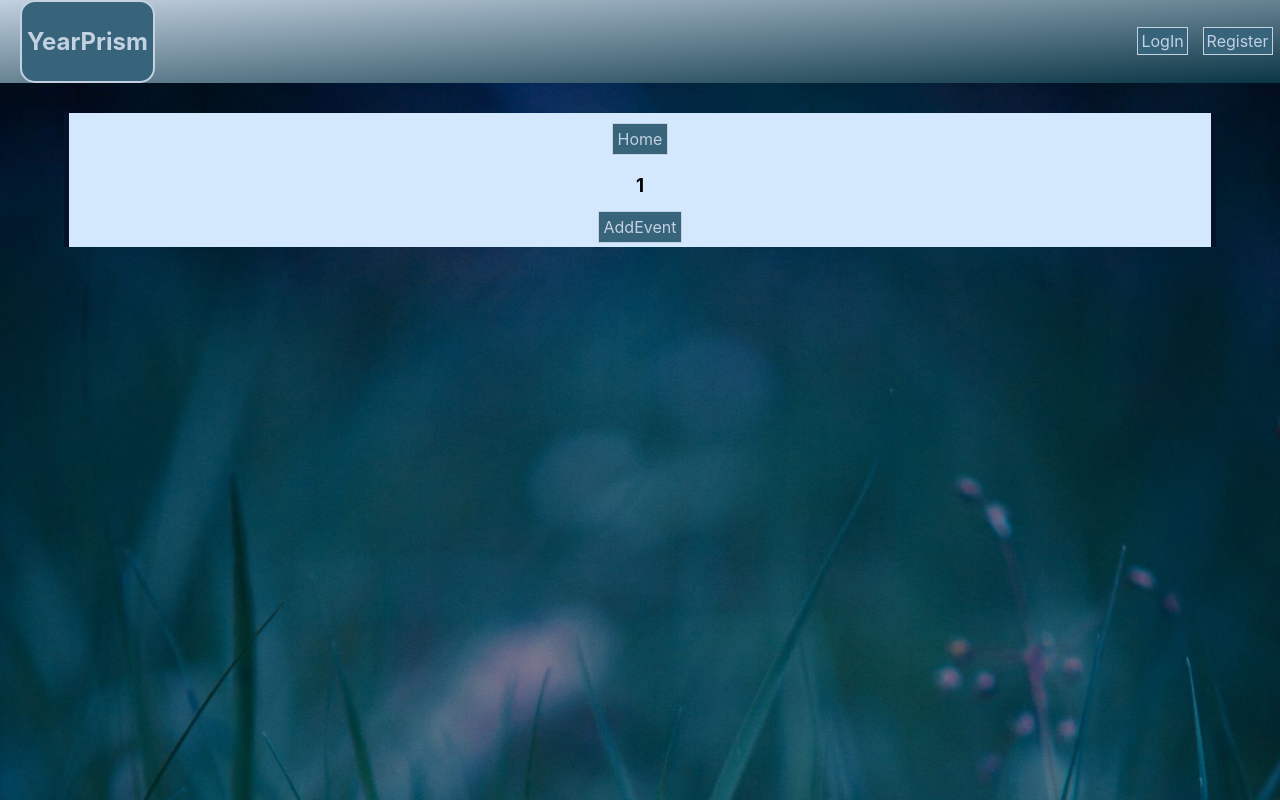
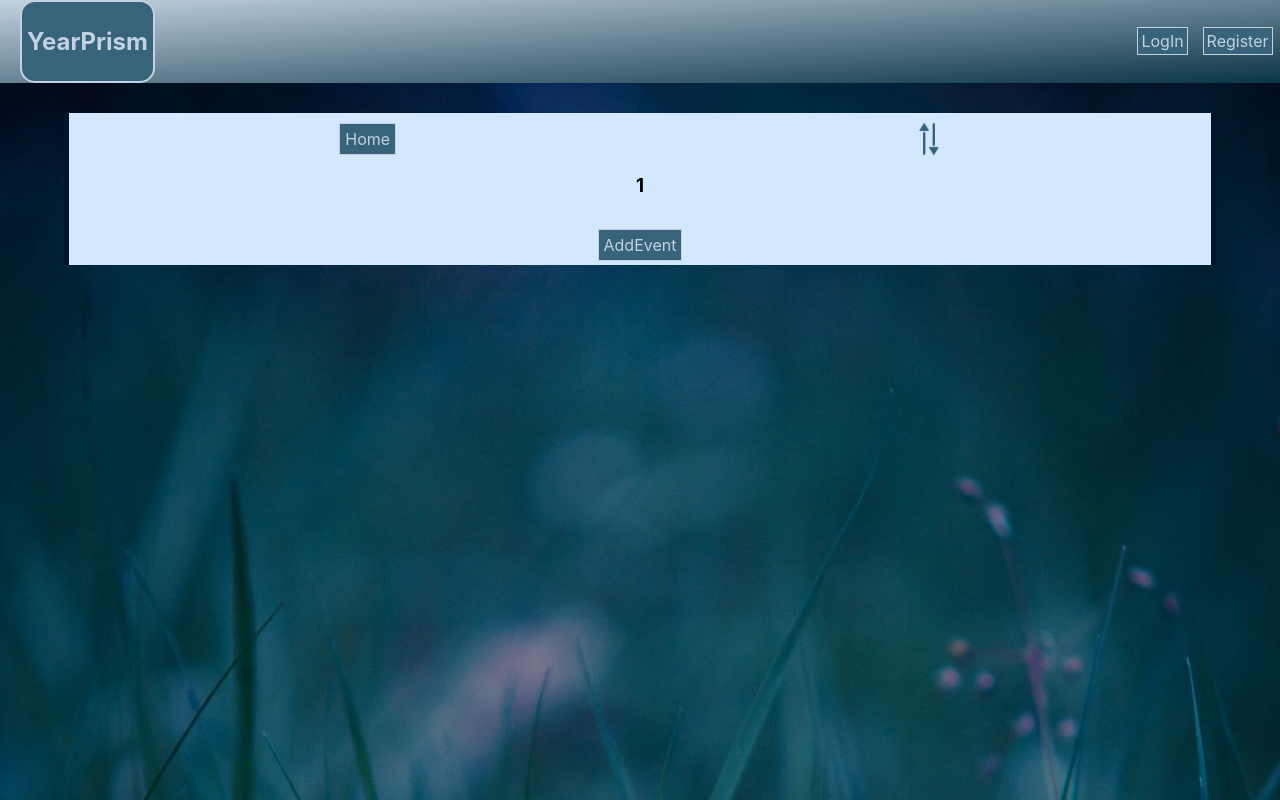
Before and after one commit to Cygnet717/YearPrism, a React (Create React App) app: page /Search/1 in a window 1280 px wide. Built offline with nearby package versions, Linux system fonts and the light colour scheme.

Commit message:
added accending/decending order change to list

```diff
--- a/src/Components/SearchResults/SearchResults.css
+++ b/src/Components/SearchResults/SearchResults.css
@@ -25,3 +25,23 @@
 .eventdiv{
     padding: 3px;
 }
+
+.OtoN{
+    display: flex;
+    flex-direction: column;
+}
+
+.NtoO{
+    display: flex;
+    flex-direction: column-reverse;
+}
+
+.home_sort{
+    display: flex;
+    justify-content: space-around;
+}
+
+.reverseIcon{
+    justify-self: flex-end;
+
+}
--- a/src/Components/SearchResults/SearchResults.js
+++ b/src/Components/SearchResults/SearchResults.js
@@ -4,6 +4,7 @@ import deleteImg from '../../Images/delete.png';
 import { Link } from 'react-router-dom';
 import UserContext from '../../Context/user-context';
 import EventsService from '../../Services/events-service';
+import reverse from '../../Images/reverse.png';
 import './SearchResults.css'
 
 export default class SearchResults extends Component{
@@ -16,6 +17,7 @@ export default class SearchResults extends Component{
     this.state ={
       categoryFilteredEvents: [],
       editSearched: 'hiddenEdit',
+      order: 'OtoN',
 			category: '',
       eventname: '',
       eventdate: '',
@@ -36,7 +38,15 @@ export default class SearchResults extends Component{
       notes: event.notes,
     })
   }
-	}
+  }
+
+  reverseOrder() {
+    if(this.state.order === 'OtoN'){
+      this.setState({ order: 'NtoO' })
+    } else {
+      this.setState({ order: 'OtoN' })
+    }
+  }
 
   filterCategoryEvents() {
     let fEvents =[]
@@ -113,7 +123,10 @@ export default class SearchResults extends Component{
     const categories = ['Achievements', 'Body Modification', 'Family', 'Home', 'Job', 'Medical', 'Pets', 'Relationship', 'School', 'Vacation', 'Other']
     return(
       <div className='mainYearViewDiv'>
-        <Link to={'/Home'} className='homenavlink'>Home</Link>
+        <div className='home_sort'>
+          <Link to={'/Home'} className='homenavlink'>Home</Link>
+          <img className='reverseIcon' src={reverse} alt='reverse order' onClick={() =>this.reverseOrder()}/>
+        </div>
           <h3 className='categheader'>{categName}</h3>
           <div  className={this.state.editSearched}>
           <form id='editpopup' className='edit-content' onSubmit={(e) => this.submitChangeEvent(e)}>
@@ -139,6 +152,7 @@ export default class SearchResults extends Component{
 						<button type='button' onClick={() =>this.cancelEdit()}>Cancel</button>
           </form>
           </div>
+          <div className={this.state.order}>
           {this.state.categoryFilteredEvents.map(i => {
             let date = new Date(i.eventdate.replace(/-/g,'\/').replace(/T.+/, ''))
             return (
@@ -156,6 +170,7 @@ export default class SearchResults extends Component{
               </div>
             )
           })}
+          </div>
           <div className='linkDiv'>
           <Link to={'/AddEvent'} className='addeventlink'>AddEvent</Link>
           </div>
--- a/src/Components/YearViewPage/YearViewPage.css
+++ b/src/Components/YearViewPage/YearViewPage.css
@@ -17,6 +17,26 @@
     -moz-box-shadow:    3px 3px 5px 6px rgb(152, 162, 173);
     -webkit-box-shadow: 3px 3px 5px 6px rgb(152, 162, 173);
     box-shadow:         3px 3px 5px 2px rgb(152, 162, 173);
+}
+
+.OtoN{
+    display: flex;
+    flex-direction: column;
+}
+
+.NtoO{
+    display: flex;
+    flex-direction: column-reverse;
+}
+
+.home_sort{
+    display: flex;
+    justify-content: space-around;
+}
+
+.reverseIcon{
+    justify-self: flex-end;
+
 }
 
 .eventdiv{
@@ -44,8 +64,6 @@
 .homenavlink{
     text-decoration: none;
     width: fit-content;
-    margin-right: auto;
-    margin-left: auto;
     padding: 5px;
     border: 1px solid #C3D1E0;
     background-color: #37647B;
--- a/src/Components/YearViewPage/YearViewPage.js
+++ b/src/Components/YearViewPage/YearViewPage.js
@@ -5,6 +5,7 @@ import editImg from '../../Images/edit.png';
 import deleteImg from '../../Images/delete.png';
 import nextImg from '../../Images/next.png';
 import backImg from '../../Images/back.png';
+import reverse from '../../Images/reverse.png';
 import './YearViewPage.css';
 
 export default class YearView extends Component{
@@ -17,6 +18,7 @@ export default class YearView extends Component{
     this.state ={
     	yearEvents : [],
       edit: 'hiddenEdit',
+      order: 'OtoN',
       eventid: '',
       eventdate: '',
       eventname: '',
@@ -37,7 +39,15 @@ export default class YearView extends Component{
         notes: event.notes,
       })
     }
-	}
+  }
+
+  reverseOrder() {
+    if(this.state.order === 'OtoN'){
+      this.setState({ order: 'NtoO' })
+    } else {
+      this.setState({ order: 'OtoN' })
+    }
+  }
 
 	changeState(e){
 		let obj={};
@@ -120,7 +130,10 @@ export default class YearView extends Component{
     const categories = ['Achievements', 'Body Modification', 'Family', 'Home', 'Job', 'Medical', 'Pets', 'Relationship', 'School', 'Vacation', 'Other']
     return(
 	    <div className='mainYearViewDiv'>
-        <Link to={'/Home'} className='homenavlink'>Home</Link>
+        <div className='home_sort'>
+          <Link to={'/Home'} className='homenavlink'>Home</Link>
+          <img className='reverseIcon' src={reverse} alt='reverse order' onClick={() =>this.reverseOrder()}/>
+        </div>
         <div className='yearnav'>
           <Link to={`/Year/${minusOne}`} key={minusOne} onClick={() => {this.updatePage(minusOne)}} className='yearnavlink' >
             <img src={backImg} alt='back'/>{minusOne}
@@ -155,6 +168,7 @@ export default class YearView extends Component{
 						<button type='button' onClick={() =>this.cancelEdit()}>Cancel</button>
           </form>
         </div>
+        <div className={this.state.order}>
         {this.state.yearEvents.map(i => {
 					let date = new Date(i.eventdate.replace(/-/g,'\/').replace(/T.+/, ''))
           return (
@@ -172,6 +186,7 @@ export default class YearView extends Component{
             </div>
           )
         })}
+        </div>
         <div className='linkDiv'>
         <Link to={'/AddEvent'} className='addeventlink'>AddEvent</Link>
       </div>
```
Also changed, not shown: src/Images/reverse.png (added).
